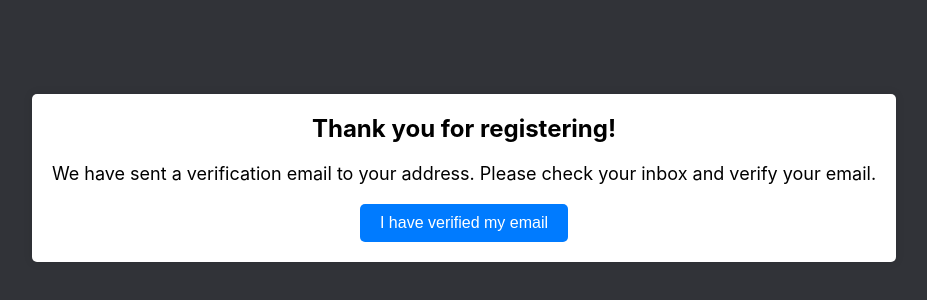
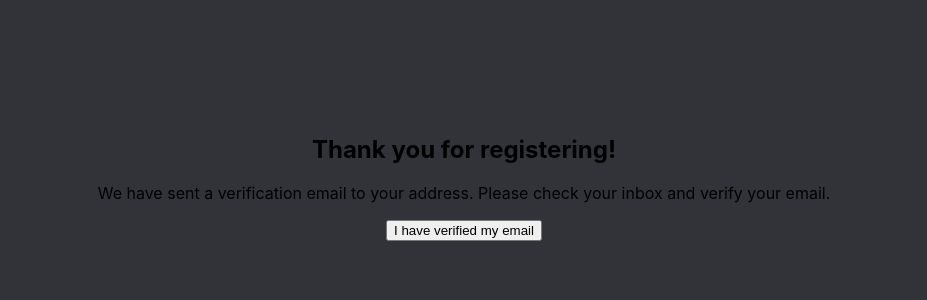
Before and after one commit to rachelleiner/firebase_deploy, a React (Create React App) app in the folder firebase_frontend/: page /wait in a window 1280 px wide. Shown: the part 222-522 px from the top of the page, without its empty margins (176-1103 px from the left). Built offline with nearby package versions, Linux system fonts and the light colour scheme.

Commit message:
Update WaitingPage.css

```diff
--- a/firebase_frontend/src/styles/WaitingPage.css
+++ b/firebase_frontend/src/styles/WaitingPage.css
@@ -1,61 +1,64 @@
-.waiting-container, .waiting-container * {
-  margin: 0;
-  padding: 0;
-  box-sizing: border-box;
+.watched-page-container {
+  display: flex;
+  flex-direction: column;
+  align-items: center;
+  padding: 20px;
+  background-color: #313338;
+  color: #fff3e8;
+  height: 100vh;
+  overflow-y: auto;
 }
 
-html, body {
-  height: 100%;
-  margin: 0;
-  padding: 0;
+.watched-header {
+  font-size: 2em;
+  margin-bottom: 20px;
+  color: #FFD700;
 }
 
-body {
-  display: flex;
-  justify-content: center;
-  align-items: center;
-  background-color: #808080;
-  color: white;
-  font-family: Arial, sans-serif;
-}
-
-.waiting-container {
-  display: flex;
-  flex-direction: column;
-  justify-content: center;
-  align-items: center;
-  text-align: center;
-  padding: 20px;
-}
-
-.waiting-message {
-  background-color: white;
-  color: black;
-  padding: 20px;
-  border-radius: 5px;
-  box-shadow: 0 0 10px rgba(0, 0, 0, 0.1);
-}
-
-.waiting-message h2 {
-  font-size: 24px;
+.error-message {
+  color: red;
   margin-bottom: 20px;
 }
 
-.waiting-message p {
-  font-size: 18px;
+.movie-list {
+  width: 100%;
+  max-width: 1200px;
   margin-bottom: 20px;
 }
 
-.waiting-message button {
-  padding: 10px 20px;
-  font-size: 16px;
-  color: white;
-  background-color: #007bff;
-  border: none;
-  border-radius: 5px;
-  cursor: pointer;
+.movie-grid {
+  display: flex;
+  flex-wrap: wrap;
+  justify-content: space-around;
+  gap: 20px;
 }
 
-.waiting-message button:hover {
-  background-color: #0056b3;
+.movie-box {
+  background-color: #a51f1f;
+  padding: 30px;
+  border-radius: 8px;
+  text-align: center;
+  width: calc(40% - 20px);
+  box-sizing: border-box;
+  transition: transform 0.3s;
 }
+
+.movie-box:hover {
+  transform: scale(1.05);
+}
+
+.movie-title {
+  font-size: 24px;
+  font-weight: bold;
+  margin-bottom: 10px;
+  overflow: hidden;
+  text-overflow: ellipsis;
+  white-space: nowrap;
+  color: #FFD700;
+}
+
+.no-results {
+  color: #fff3e8;
+  font-size: 1.2em;
+  text-align: center;
+}
```
